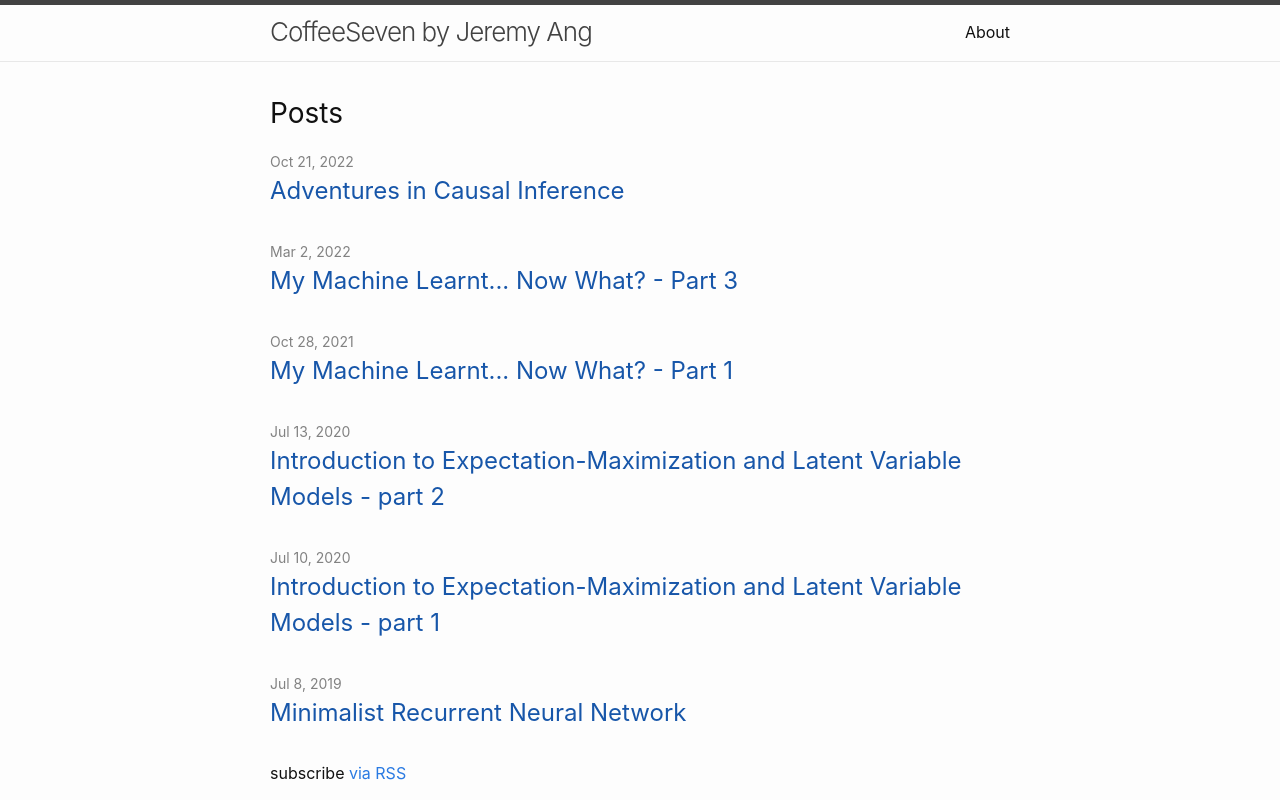
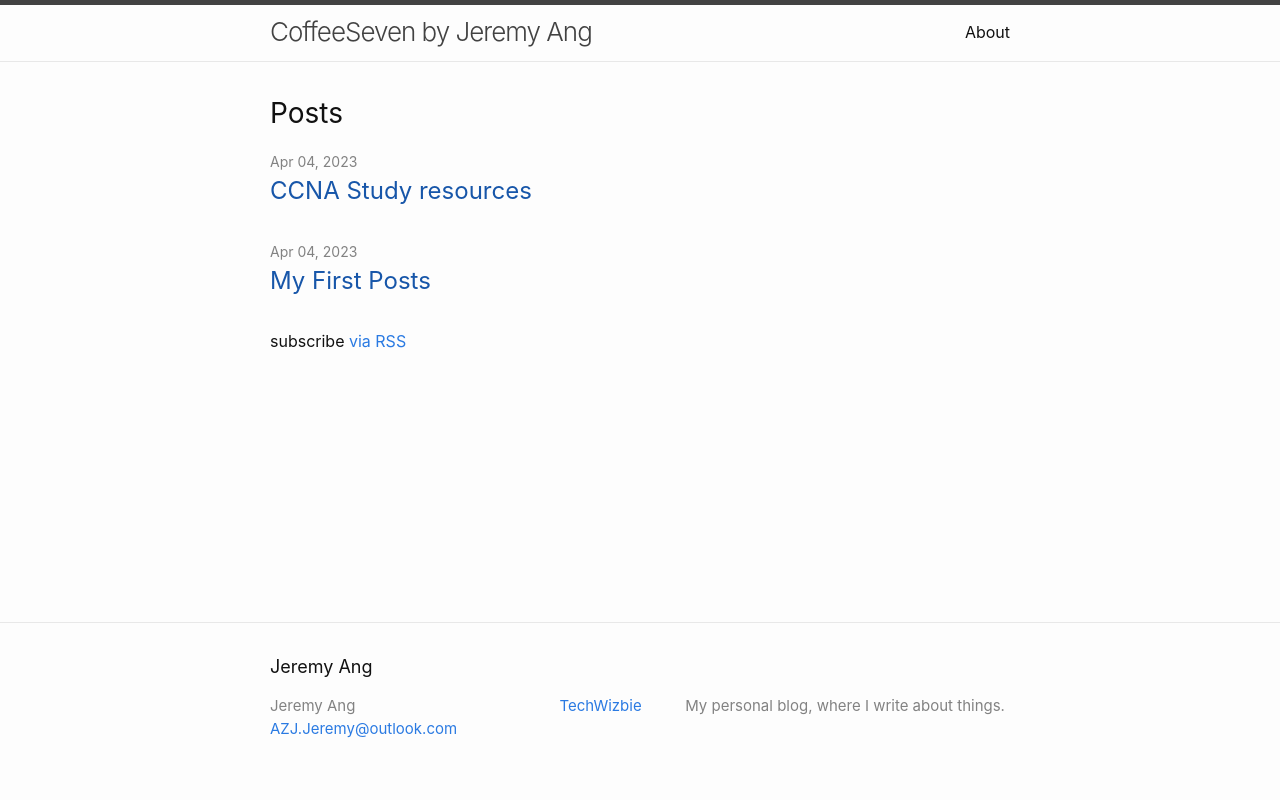
Before and after one commit to TechWizbie/TechWizbie.github.io, a plain HTML site: page index.html in a window 1280 px wide. Shown: the top 800 px of the page. Drawn offline with Linux system fonts and the light colour scheme.

Commit message:
post update

```diff
--- a/index.html
+++ b/index.html
@@ -60,45 +60,17 @@
       <div class="home">
         <h2 class="post-list-heading">Posts</h2>
         <ul class="post-list">
-          <li><span class="post-meta">Oct 21, 2022</span>
+          <li><span class="post-meta">Apr 04, 2023</span>
             <h3>
               <a class="post-link" href="">
-                Adventures in Causal Inference
+                CCNA Study resources
               </a>
             </h3>
           </li>
-          <li><span class="post-meta">Mar 2, 2022</span>
+          <li><span class="post-meta">Apr 04, 2023</span>
             <h3>
               <a class="post-link" href="">
-                My Machine Learnt... Now What? - Part 3
-              </a>
-            </h3>
-          </li>
-          <li><span class="post-meta">Oct 28, 2021</span>
-            <h3>
-              <a class="post-link" href="">
-                My Machine Learnt... Now What? - Part 1
-              </a>
-            </h3>
-          </li>
-          <li><span class="post-meta">Jul 13, 2020</span>
-            <h3>
-              <a class="post-link" href="">
-                Introduction to Expectation-Maximization and Latent Variable Models - part 2
-              </a>
-            </h3>
-          </li>
-          <li><span class="post-meta">Jul 10, 2020</span>
-            <h3>
-              <a class="post-link" href="">
-                Introduction to Expectation-Maximization and Latent Variable Models - part 1
-              </a>
-            </h3>
-          </li>
-          <li><span class="post-meta">Jul 8, 2019</span>
-            <h3>
-              <a class="post-link" href="">
-                Minimalist Recurrent Neural Network
+                My First Posts
               </a>
             </h3>
           </li>
```
